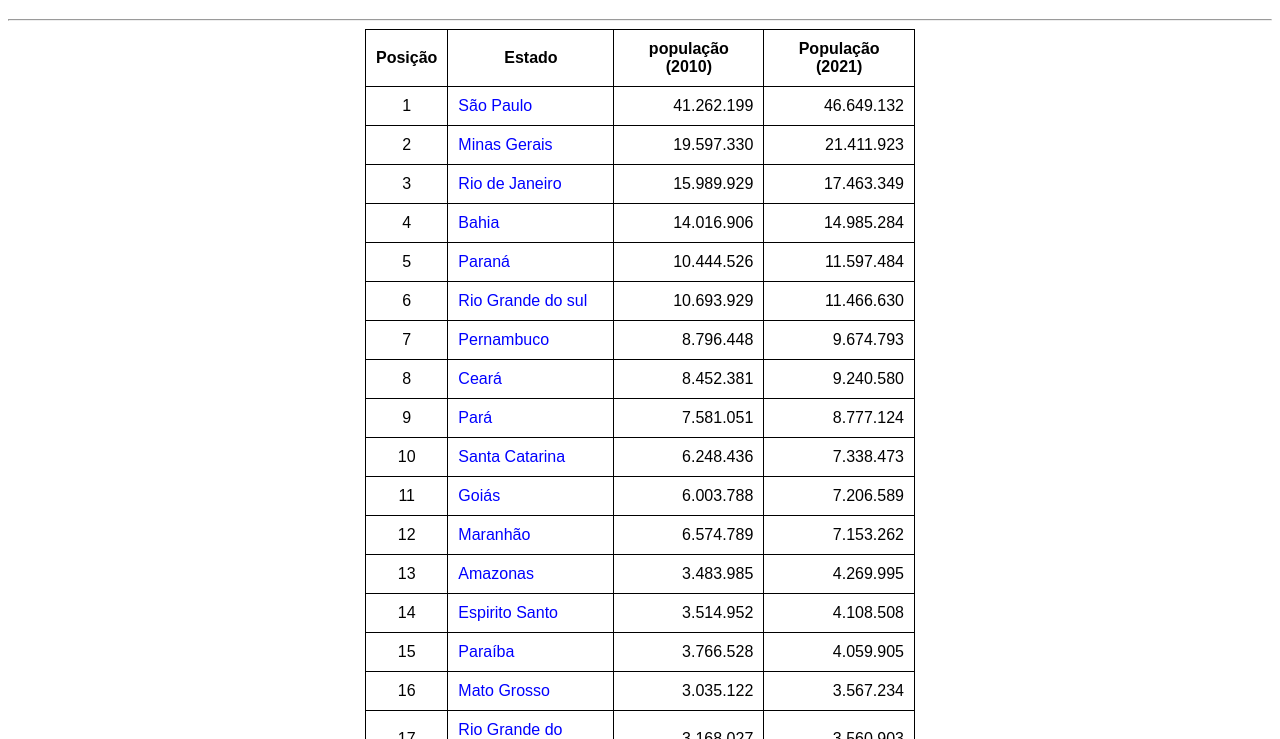
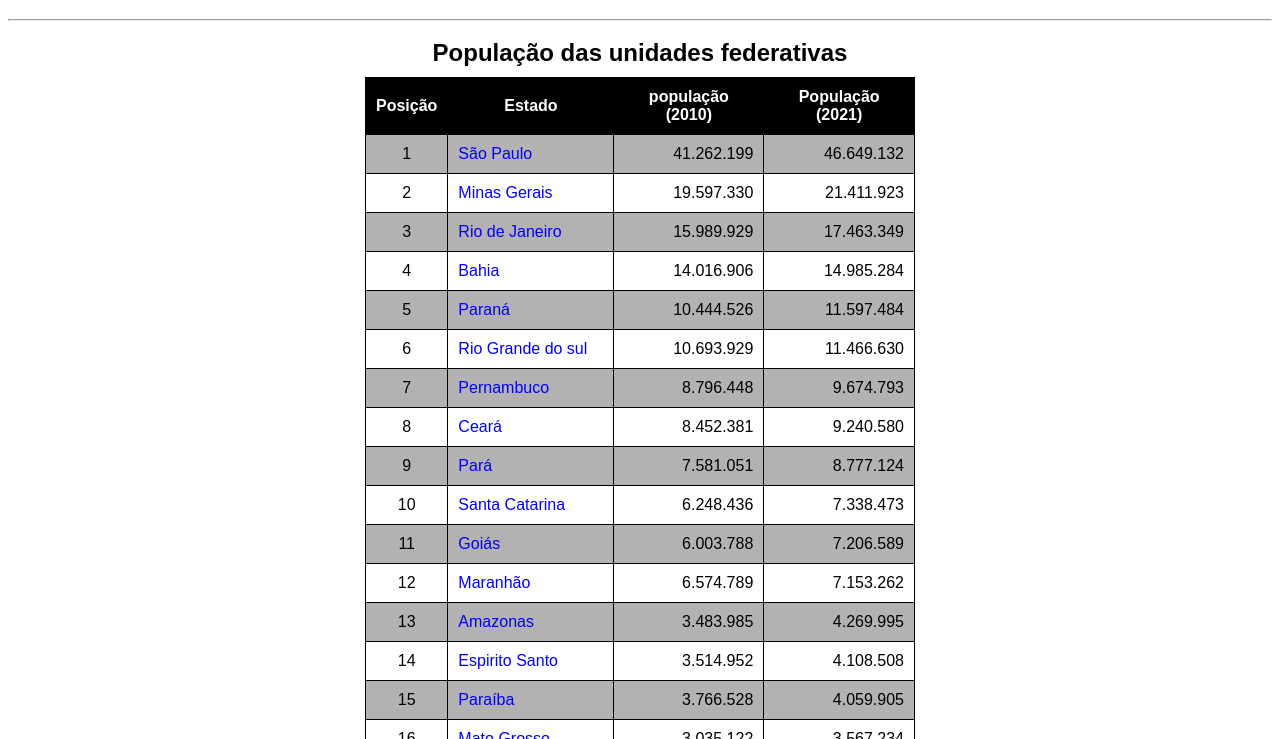
Before and after one commit to 89Alberth/Html-css, a plain HTML site: page exercicio/ex023/tabela02.html in a window 1280 px wide. Shown: the part 61-800 px from the top of the page. Drawn offline with Linux system fonts and the light colour scheme.

Commit message:
exercicio

```diff
--- a/exercicio/ex023/style.css
+++ b/exercicio/ex023/style.css
@@ -5,9 +5,28 @@ h1{
     text-align: center;
 }
 
+caption{
+    font-family: Arial, Helvetica, sans-serif;
+    font-size: 1.5em;
+    font-weight: bold;
+    padding: 10px;
+}
+
 body{
     font-family: Arial, Helvetica, sans-serif;
 
+}
+
+tbody > tr:nth-child(odd){
+    background-color: rgb(179, 177, 177);
+
+}
+
+thead > tr > th{
+    position: sticky;
+    top: -1px;
+    color: white;
+    background-color: black;
 }
 
 th, td{
--- a/exercicio/ex023/tabela02.html
+++ b/exercicio/ex023/tabela02.html
@@ -12,12 +12,13 @@
     <h1>Tabela de estado e população</h1>
     <hr>
     <table>
+        <caption>População das unidades federativas</caption>
         <thead>
             <tr>
-                <th>Posição</th>
-                <th>Estado</th>
-                <th>população (2010)</th>
-                <th>População (2021)</th>
+                <th scope="col">Posição</th>
+                <th scope="col">Estado</th>
+                <th scope="col">população (2010)</th>
+                <th scope="col">População (2021)</th>
             </tr>
         </thead>
 
@@ -189,12 +190,13 @@
 
         <tfoot>
             <tr>
-                <td></td>
-                <td><strong>Total</strong></td>
+                <td> </td>
+                <th scope="row"><strong>Total</strong></th>
                 <td class="number"><strong>187.755.799</strong></td>
                 <td class="number"><strong>205.417.639</strong></td>
             </tr>
         </tfoot>
     </table>
+
 </body>
 </html>
```
